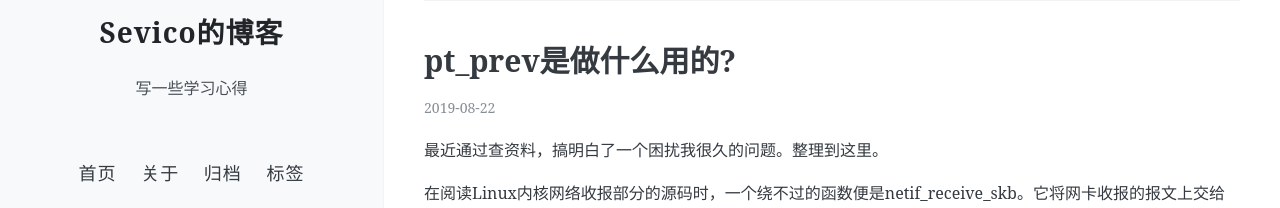
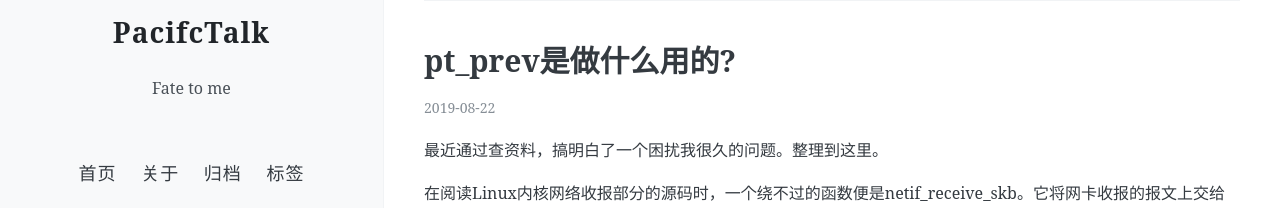
Before and after one commit to Pacificbiubiu/pacificbiubiu.github.io, a Jekyll site: the page built from index.html, in a window 1280 px wide. Shown: the part 320-528 px from the top of the page. Built offline with Jekyll 4.4.1, drawn with Linux system fonts in a browser that asks for light colours; nearby versions of some CDN libraries; the list of posts is cut into pages by our own code.

Commit message:
Update _config.yml

```diff
--- a/_config.yml
+++ b/_config.yml
@@ -5,9 +5,9 @@
 # 你的博客名称，请用你想要的博客名替换“LOFFER”，以下修改都可类似处理
 # 注意，“name: LOFFER”，冒号后面的空格不可以省略。
 # 井号后面的文字是说明文档，不会被程序读取。
-name: Sevico的博客
+name: PacifcTalk
 # 描述/签名
-description: 写一些学习心得
+description: Fate to me
 
 #
 # 下面的设定都是可选的
```
